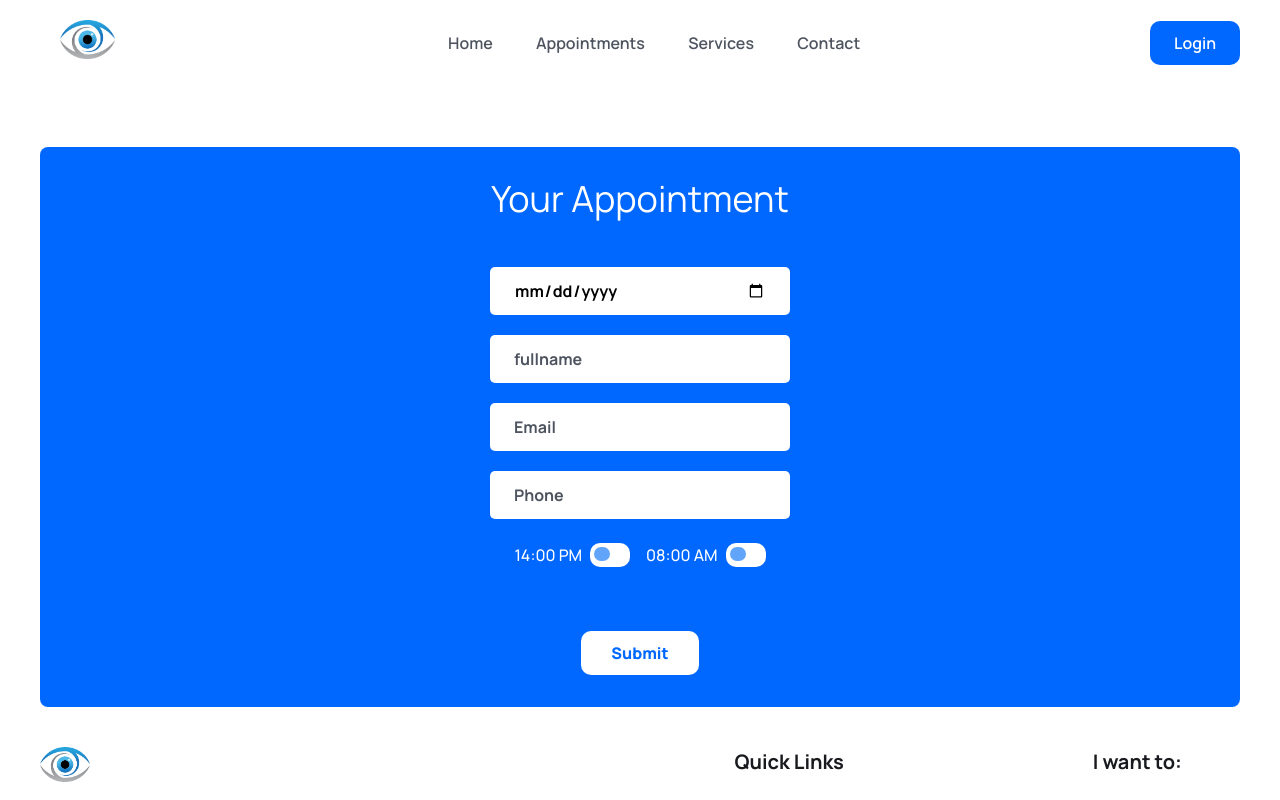
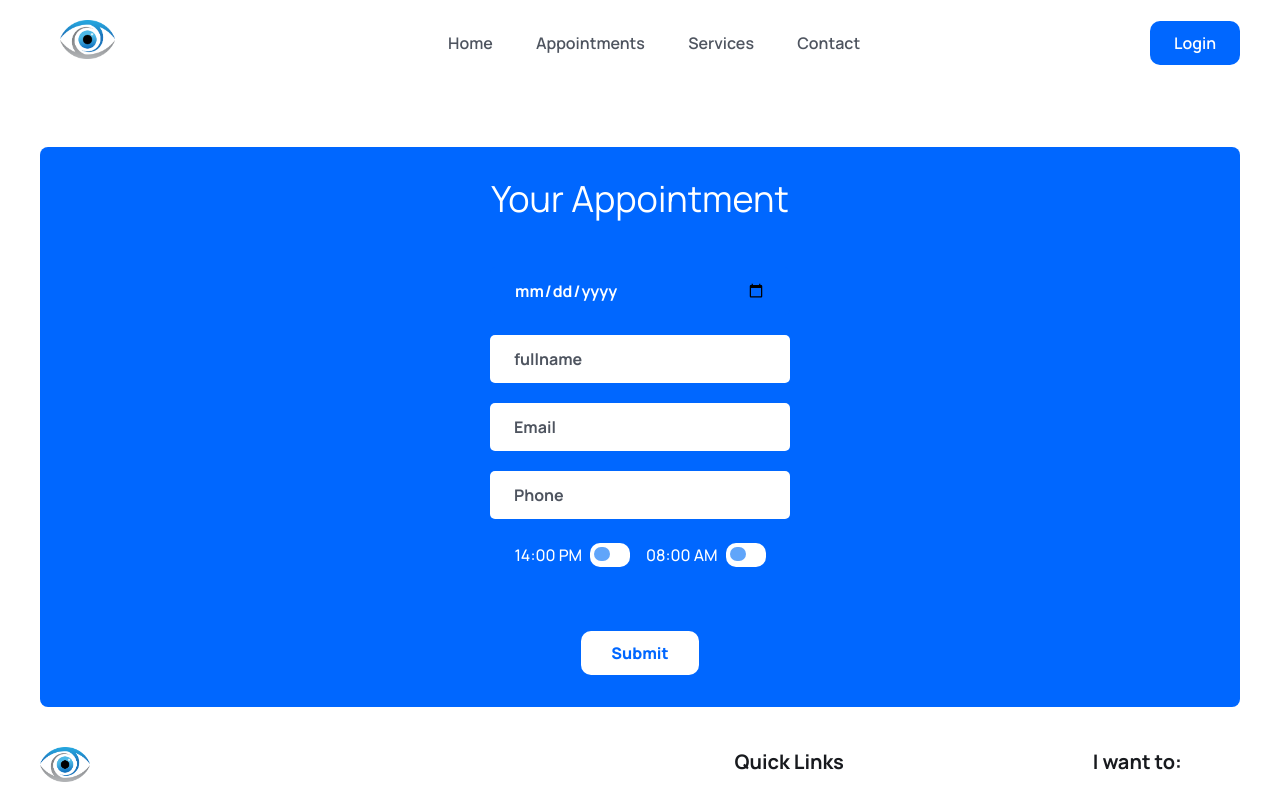
Before and after one commit to githubusefull/optician, a React (Vite) app in the folder front/: page /appointment in a window 1280 px wide. Shown: the top 800 px of the page. Built offline with nearby package versions, Linux system fonts and the light colour scheme; a web font is replaced by a local one.

Commit message:
date input color primary

```diff
--- a/front/src/App.css
+++ b/front/src/App.css
@@ -89,5 +89,6 @@ body {
   }
 }
 .dateinput {
-  color: black;
+  color: white;
+  background-color: blue;
 }
--- a/front/src/pages/Services.jsx
+++ b/front/src/pages/Services.jsx
@@ -72,7 +72,7 @@ const Services = () => {
             placeholder="dd-mm-yyyy"
             name="date"
             onChange={(e) => setDate(e.target.value)}
-           className={'dateinput p-6 w-[300px] h-[22px] placeholder:bg-red-600 rounded-[5px] font-[700]'}
+           className={'dateinput p-6 w-[300px] h-[22px] bg-primaryColor rounded-[5px] font-[700]'}
             />
          </div>
          <div className='flex justify-center p-2 mt-1'>
```
